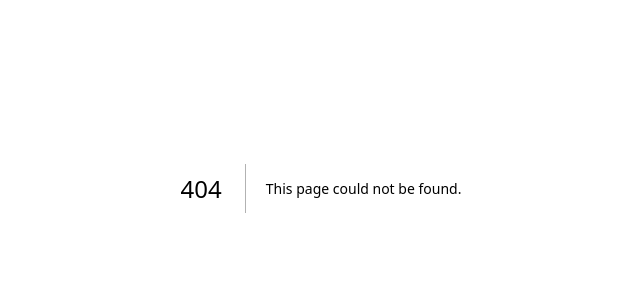
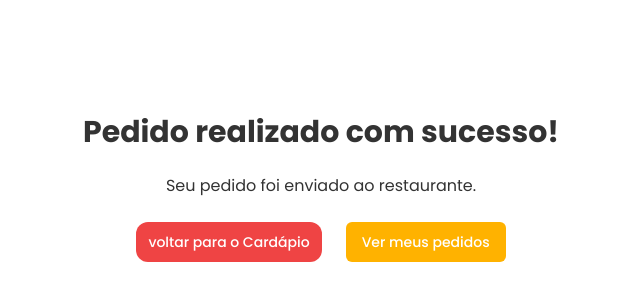
Before and after one commit to felipelima-Ti/restaurante, a Next.js app: page /1/ordersSucess in a window 1280 px wide. Before the commit this address had no page. Shown: the part 212-512 px from the top of the page, without its empty margins (319-959 px from the left). Built offline with nearby package versions, Linux system fonts and the light colour scheme.

Commit message:
feat: new painel Complete order

```diff
--- a/src/app/[slug]/menu/actions/create-order.ts
+++ b/src/app/[slug]/menu/actions/create-order.ts
@@ -69,8 +69,7 @@
     restaurantId: restaurant.id,
   },
 });
-    revalidatePath(`/${input.slug}/orders`);
-    redirect(
-      `/${input.slug}/orders?cpf=${removeCpfPunctation(input.customerCpf)}`
-    );
+   revalidatePath(`/${input.slug}/orders`);
+   redirect(`/${input.slug}/ordersSucess`);
+
   };
--- a/src/app/[slug]/orders/components/cpf-form.tsx
+++ b/src/app/[slug]/orders/components/cpf-form.tsx
@@ -38,7 +38,7 @@
     const router = useRouter();
     const pathname = usePathname();
     const onSubmit = (data: FormSchema) => {
-    router.replace(`${pathname}?cpf=${removeCpfPunctation(data.cpf)}`)
+    router.replace('/[slug]/orders?cpf=' + removeCpfPunctation(data.cpf));
     }
     const handleCancel = () => {
         router.back();
--- a/src/app/[slug]/orders/components/order-list.tsx
+++ b/src/app/[slug]/orders/components/order-list.tsx
@@ -6,7 +6,10 @@
 import Image from "next/image";
 import { Separator } from "@/components/ui/separator";
 import { formatCurrency } from "@/helpers/formatcurrency";
-import { useRouter } from "next/navigation";
+import { useEffect } from "react";
+import { useParams, useRouter } from "next/navigation";
+
+
 
 interface OrderListProps {
   orders: Prisma.OrderGetPayload<{
@@ -25,6 +28,7 @@
     };
   }>[];
 }
+export const dynamic = "force-dynamic";
 const getStatusLabel = (status: OrderStatus) => {
   if (status == "DELIVERY") return "Saiu para a entrega";
   if (status == "FINISHED") return "Finalizado";
@@ -41,6 +45,10 @@
 
 const OrderList = ({ orders }: OrderListProps) => {
   const router = useRouter();
+  const { slug } = useParams<{ slug: string }>();
+
+
+
  const updateStatus = async (
   orderId: string,
   status: "PENDING" | "IN_PREPERATION" | "DELIVERY" | "FINISHED"
@@ -58,26 +66,27 @@
   router.refresh();
 };
 
-  const handleBackClick = () => {
-    router.back();
-    setTimeout(() => {
-      if (typeof window !== "undefined") {
-        location.reload();
-      }
-    }, 100);
-  };
+ const handleBackClick = () => {
+  router.push(`/${slug}`);
+};
 
   return (
     <div className="space-y-6 p-6">
+
       <Button
         size="icon"
         variant="secondary"
-        className="rounded-full"
+        className="rounded-full bg-red-500 text-white hover:bg-red-600 w-50"
         onClick={handleBackClick}
       >
-        <ChevronsLeftIcon />
+        <ChevronsLeftIcon className=" ml-2 h-4 w-20">
+
+        </ChevronsLeftIcon>
+        <p className="p-3">voltar para o cardapio</p>
       </Button>
-
+<p className="text-sm text-muted-foreground">
+          Seu pedido ja esta sendo preparado, aguarde a entrega do seu pedido.
+        </p>
       <div className="flex items-center gap-3">
         <ScrollTextIcon />
         <h2 className="text-lg font-semibold">Meus pedidos</h2>
--- /dev/null
+++ b/src/app/[slug]/ordersSucess/page.tsx
@@ -0,0 +1,39 @@
+"use client";
+
+import { Button } from "@/components/ui/button";
+import { useParams, useRouter } from "next/navigation";
+import { ChevronsLeftIcon} from "lucide-react";
+
+export default function OrderSuccessPage() {
+  const router = useRouter();
+  const { slug } = useParams<{ slug: string }>();
+   const handleBackClick = () => {
+  router.push(`/${slug}`);
+};
+
+  return (
+    <div className="flex min-h-screen flex-col items-center justify-center gap-6">
+      <h1 className=" text-center text-3xl font-bold">
+        Pedido realizado com sucesso!
+      </h1>
+
+      <p className="text-center">
+        Seu pedido foi enviado ao restaurante.
+      </p>
+      <div className="flex items-center gap-6">
+          <Button
+        size="icon"
+        variant="secondary"
+        className="rounded-xl bg-red-500 text-white hover:bg-red-600 w-45"
+        onClick={handleBackClick}
+      >
+        <p className="p-3">voltar para o Cardápio</p>
+      </Button>
+
+      <Button className="text-white hover:bg-yellow-600" onClick={() => router.push(`/${slug}/orders`)}>
+        Ver meus pedidos
+      </Button>
+    </div>
+    </div>
+  );
+}
```
